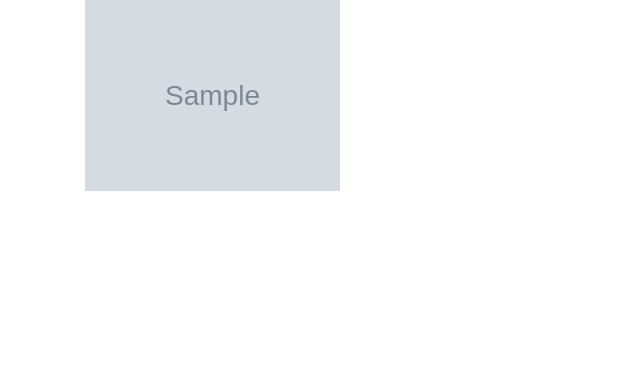
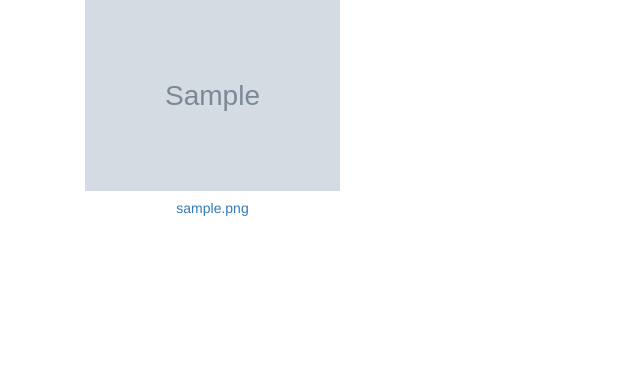
Before and after one commit to jLuseno161/Galerie, a Django app: page / in a window 1280 px wide. Shown: the part 174-566 px from the top of the page, without its empty margins (0-640 px from the left). Run offline with Django 3.2, Linux system fonts and the light colour scheme; tables that the repository leaves empty hold one stand-in row (values such as "Sample post"); grey boxes marked "Sample" are stand-in pictures; some libraries are stand-ins or nearby versions.

Commit message:
add image caption

```diff
--- a/la_galerie/templates/galeria.html
+++ b/la_galerie/templates/galeria.html
@@ -10,6 +10,7 @@
     <div class="col-lg-3">
         <a href="#{{img.id}}" data-toggle="modal" data-target="#{{img.id}}">
             <img src="{{img.image.url}}" class="img-responsive" alt="{{image.name}}" style="width:100%;width:100%">
+            <h5 class="text-center">{{img.image_name}}</h5>
         </a>
         <div class="modal fade" id="{{img.id}}" role="dialog">
             <div class="modal-dialog modal-xl">
--- a/la_galerie/templates/img_location.html
+++ b/la_galerie/templates/img_location.html
@@ -18,6 +18,8 @@
     <div class="col-md-3">
         <a href="#{{img.id}}" data-toggle="modal" data-target="#{{img.id}}">
             <img src="{{img.image.url}}" class="img-responsive" alt="{{image.name}}" style="width:100%;width:100%">
+            <h5 class="text-center">{{img.image_name}}</h5>
+
         </a>
 
         <div class="modal fade" id="{{img.id}}" role="dialog">
--- a/la_galerie/templates/search.html
+++ b/la_galerie/templates/search.html
@@ -21,6 +21,8 @@
             <a href="#{{category.id}}" data-toggle="modal" data-target="#{{category.id}}">
                 <img src="{{category.image.url}}" class="img-responsive" alt="{{image.name}}"
                     style="width:100%;width:100%">
+                    <h5 class="text-center">{{img.image_name}}</h5>
+
             </a>
 
             <div class="modal fade" id="{{category.id}}" role="dialog">
```
